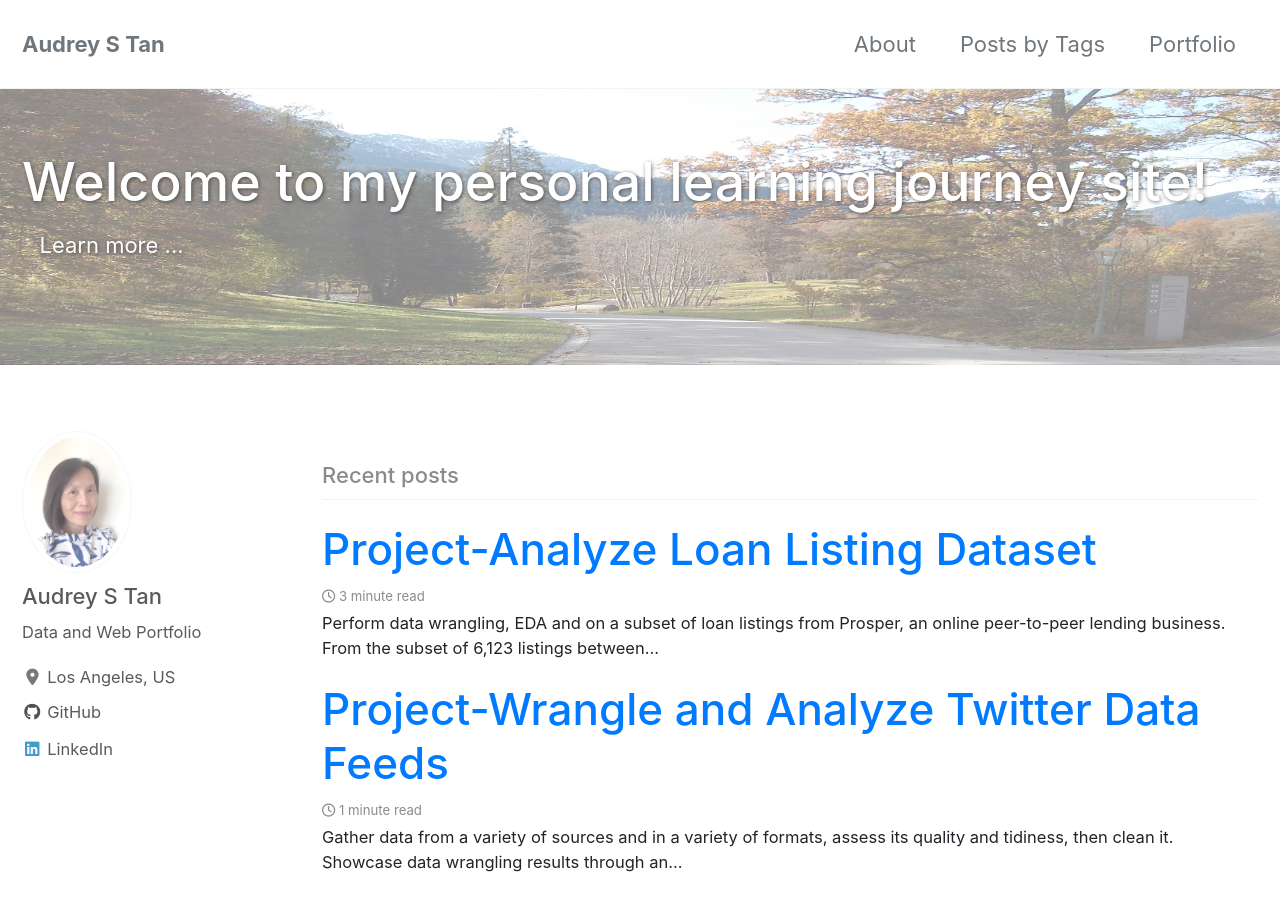
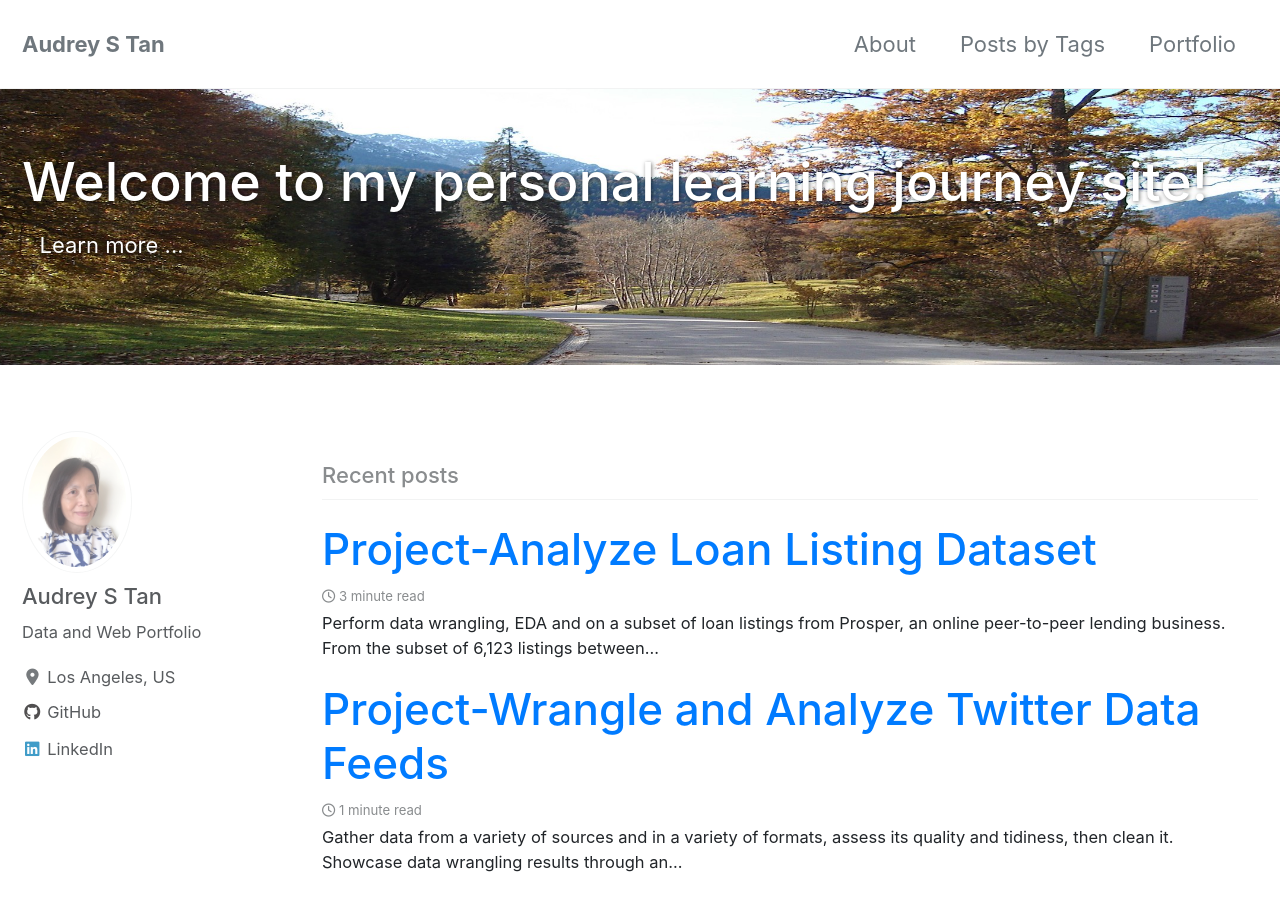
Before and after one commit to atan4583/atan4583.github.io, a Jekyll site: the page built from index.html, in a window 1280 px wide and 900 px high. Built offline with Jekyll 4.4.1, drawn with Linux system fonts in a browser that asks for light colours; cached includes are drawn as plain includes; nearby versions of some CDN libraries; the list of posts is cut into pages by our own code.

Commit message:
update overlay filter color

```diff
--- a/index.html
+++ b/index.html
@@ -4,7 +4,7 @@
 author_profile: true
 header:
   overlay_image: "/images/journey.jpg"
-  overlay_filter: rgba(255, 255, 255, 0.5)  # add filter, with color and transparency option
+  overlay_filter: rgba(255, 255, 255, 0)  # add filter, with color and transparency option
   actions:
     - {label: "Learn more ...", url: "/about"}
 
```
